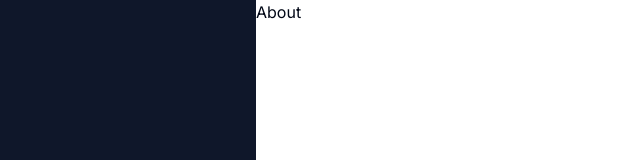
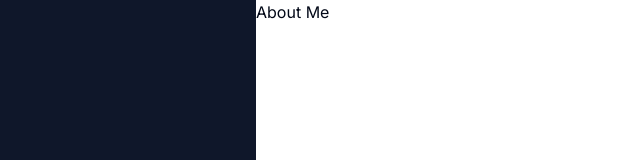
Before and after one commit to MairaTariq16/cloud-resume-fe, a Next.js app: page /about in a window 1280 px wide. Shown: the top 160 px of the page, without its empty margins (0-640 px from the left). Built offline with nearby package versions, Linux system fonts and the light colour scheme.

Commit message:
chore: add TODOs for about and home page

```diff
--- a/app/about/page.tsx
+++ b/app/about/page.tsx
@@ -1,10 +1,8 @@
-import Sidebar from "@/components/sidebar";
-import React from "react";
-
+// TODO: Create a simple about page
 const AboutPage = () => {
   return (
     <div className="">
-      <h1>About</h1>
+      <h1>About Me</h1>
     </div>
   );
 };
--- a/app/page.tsx
+++ b/app/page.tsx
@@ -1,3 +1,4 @@
+// TODO: Add a landing page here
 export default function Home() {
   return (
     <div>
```
